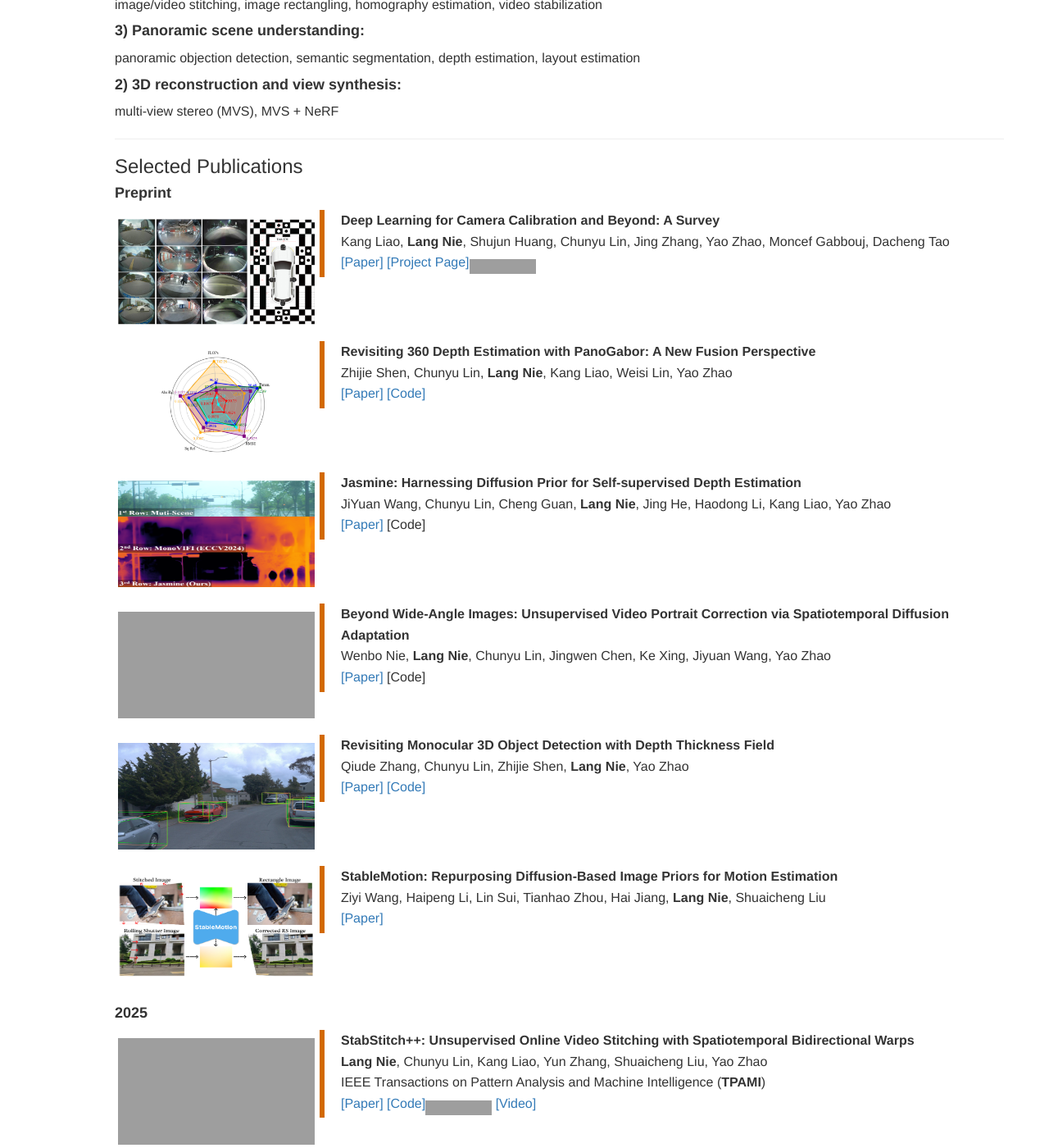
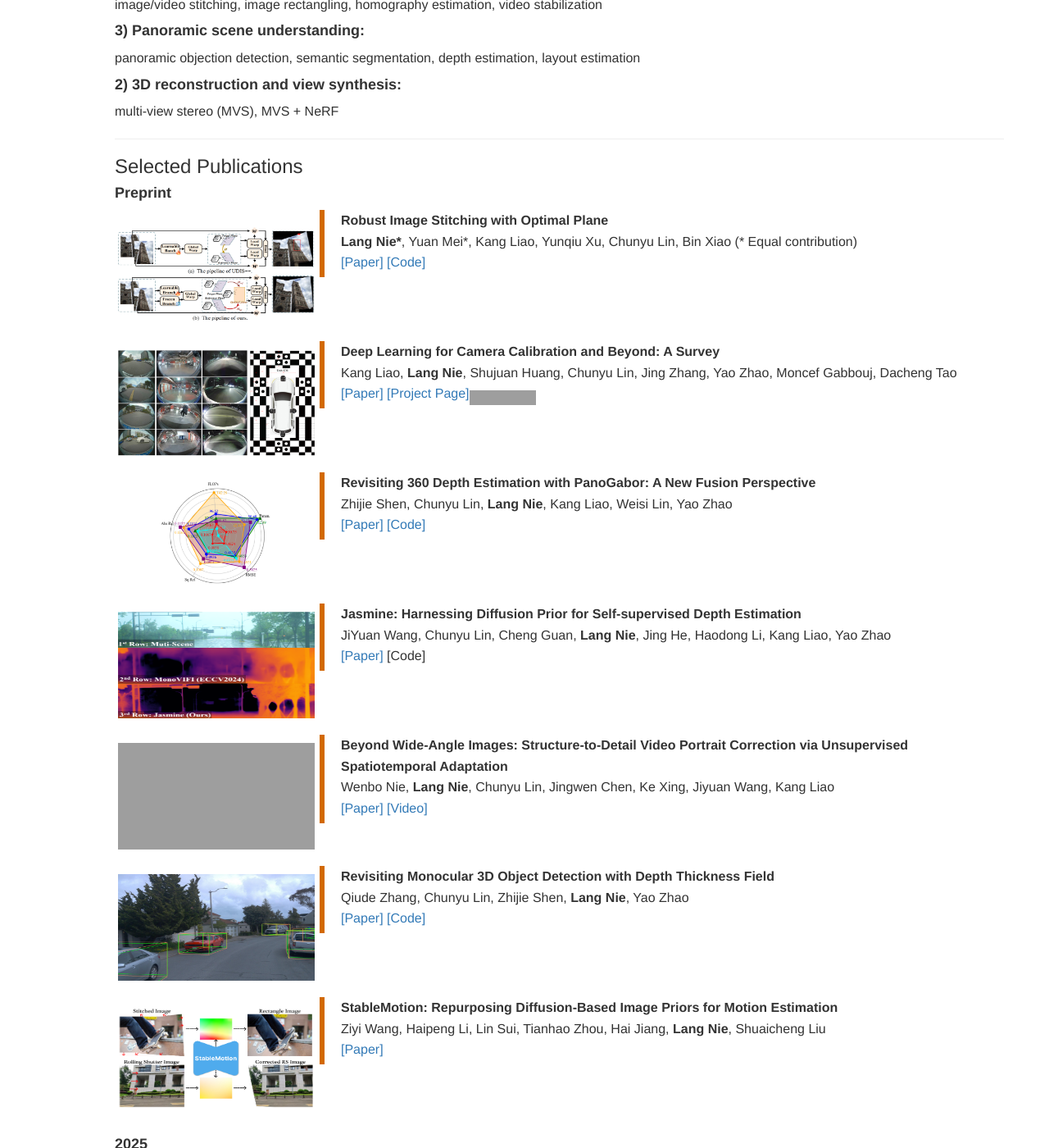
Before and after one commit to nie-lang/nie-lang.github.io, a Jekyll site: the page built from index.html, in a window 1280 px wide and 1400 px high, scrolled down 518 px. Shown: the whole window at 82% size. Built offline with Jekyll 4.4.1, drawn with Linux system fonts in a browser that asks for light colours; nearby versions of some CDN libraries; library files that are not in the unit come from our copies; grey boxes are pictures that could not be loaded.

Commit message:
Update publication.html

```diff
--- a/_includes/publication.html
+++ b/_includes/publication.html
@@ -151,7 +151,25 @@
 <h4>
 	<a name='pre'></a> <b>Preprint</b>
 </h4>
-		<div class="paper short">
+<div class="paper short">
+				<div class="sub-left">
+					<span></span>
+					<img src="assets/images/ropstitch.png" width="240" height="130">
+				</div>
+				<div class="sub-right">
+				<div class="media">
+				  <div class="media-body">
+					<p class="media-heading">
+					  <strong>Robust Image Stitching with Optimal Plane</strong><br />
+					   <strong>Lang Nie*</strong>, Yuan Mei*, Kang Liao, Yunqiu Xu, Chunyu Lin, Bin Xiao (* Equal contribution)<br />
+					   <a href="https://arxiv.org/abs/2508.05903">[Paper]</a>
+					  <a href="https://github.com/MmelodYy/RopStitch">[Code]</a>
+					</p>
+				  </div>
+				</div>
+				</div>
+			</div>
+<div class="paper short">
 				<div class="sub-left">
 					<span></span>
 					<img src="assets/images/Calib_Survey.png" width="240" height="130">
@@ -161,7 +179,7 @@
 				  <div class="media-body">
 					<p class="media-heading">
 					  <strong>Deep Learning for Camera Calibration and Beyond: A Survey</strong><br />
-					   Kang Liao, <strong>Lang Nie</strong>, Shujun Huang, Chunyu Lin, Jing Zhang, Yao Zhao, Moncef Gabbouj, Dacheng Tao<br />
+					   Kang Liao, <strong>Lang Nie</strong>, Shujuan Huang, Chunyu Lin, Jing Zhang, Yao Zhao, Moncef Gabbouj, Dacheng Tao<br />
 					   <a href="https://arxiv.org/abs/2303.10559">[Paper]</a>
 					   <a href="https://github.com/KangLiao929/Awesome-Deep-Camera-Calibration">[Project Page]<img style="position: relative; top:4px; height: 18px;" src="https://img.shields.io/github/stars/KangLiao929/Awesome-Deep-Camera-Calibration?label=%F0%9F%8C%9F%20Star&color=blue"></a>
 					</p>
@@ -214,10 +232,10 @@
 				<div class="media">
 				  <div class="media-body">
 					<p class="media-heading">
-					  <strong>Beyond Wide-Angle Images: Unsupervised Video Portrait Correction via Spatiotemporal Diffusion Adaptation</strong><br />
-					   Wenbo Nie, <strong>Lang Nie</strong>, Chunyu Lin, Jingwen Chen, Ke Xing, Jiyuan Wang, Yao Zhao<br />
+					  <strong>Beyond Wide-Angle Images: Structure-to-Detail Video Portrait Correction via Unsupervised Spatiotemporal Adaptation</strong><br />
+					   Wenbo Nie, <strong>Lang Nie</strong>, Chunyu Lin, Jingwen Chen, Ke Xing, Jiyuan Wang, Kang Liao<br />
 					   <a href="https://arxiv.org/abs/2504.00401">[Paper]</a>
-					   [Code]
+					   <a href="https://www.youtube.com/watch?v=C_Vi23kz_gA">[Video]</a>
 					</p>
 				  </div>
 				</div>
```
